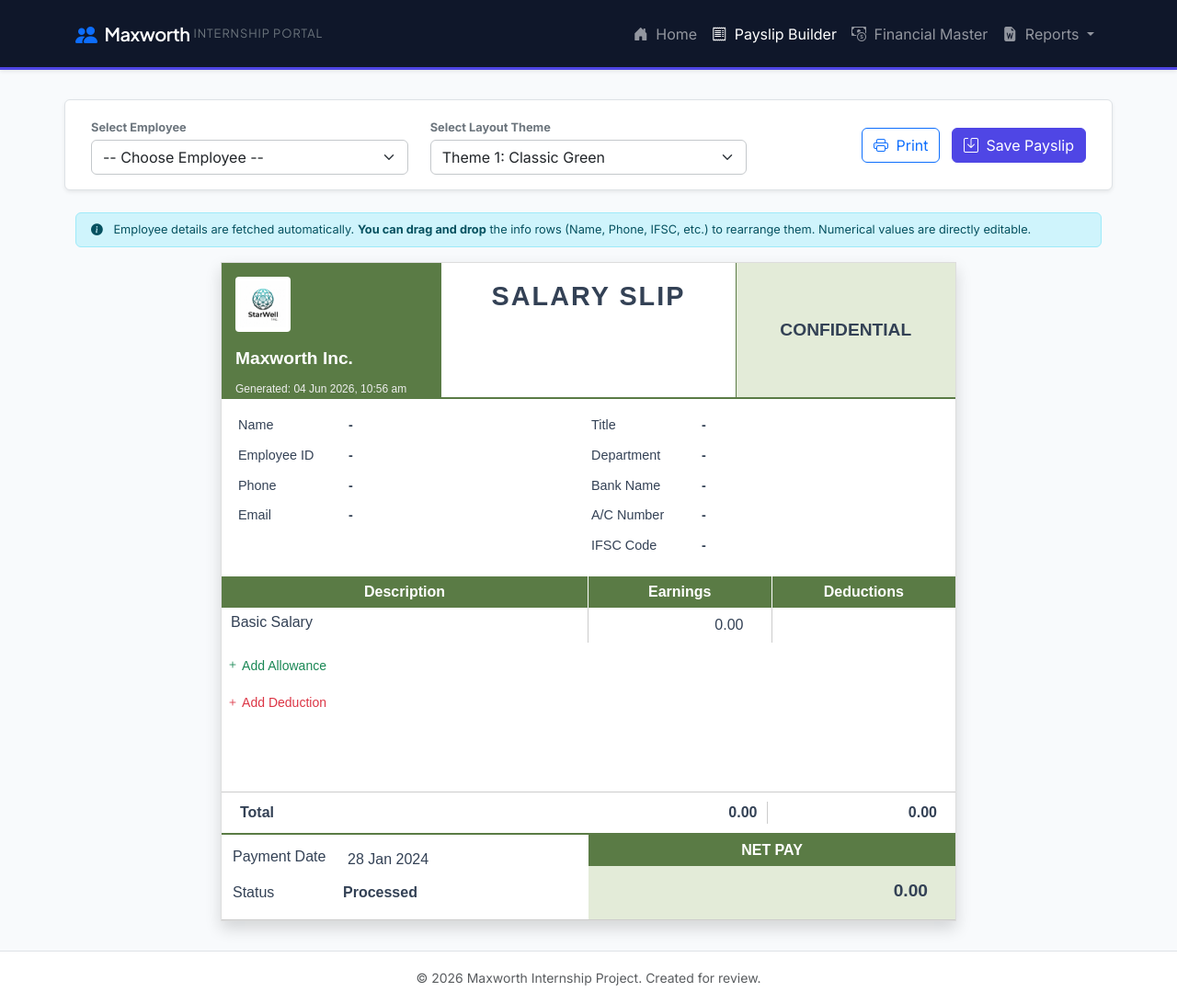
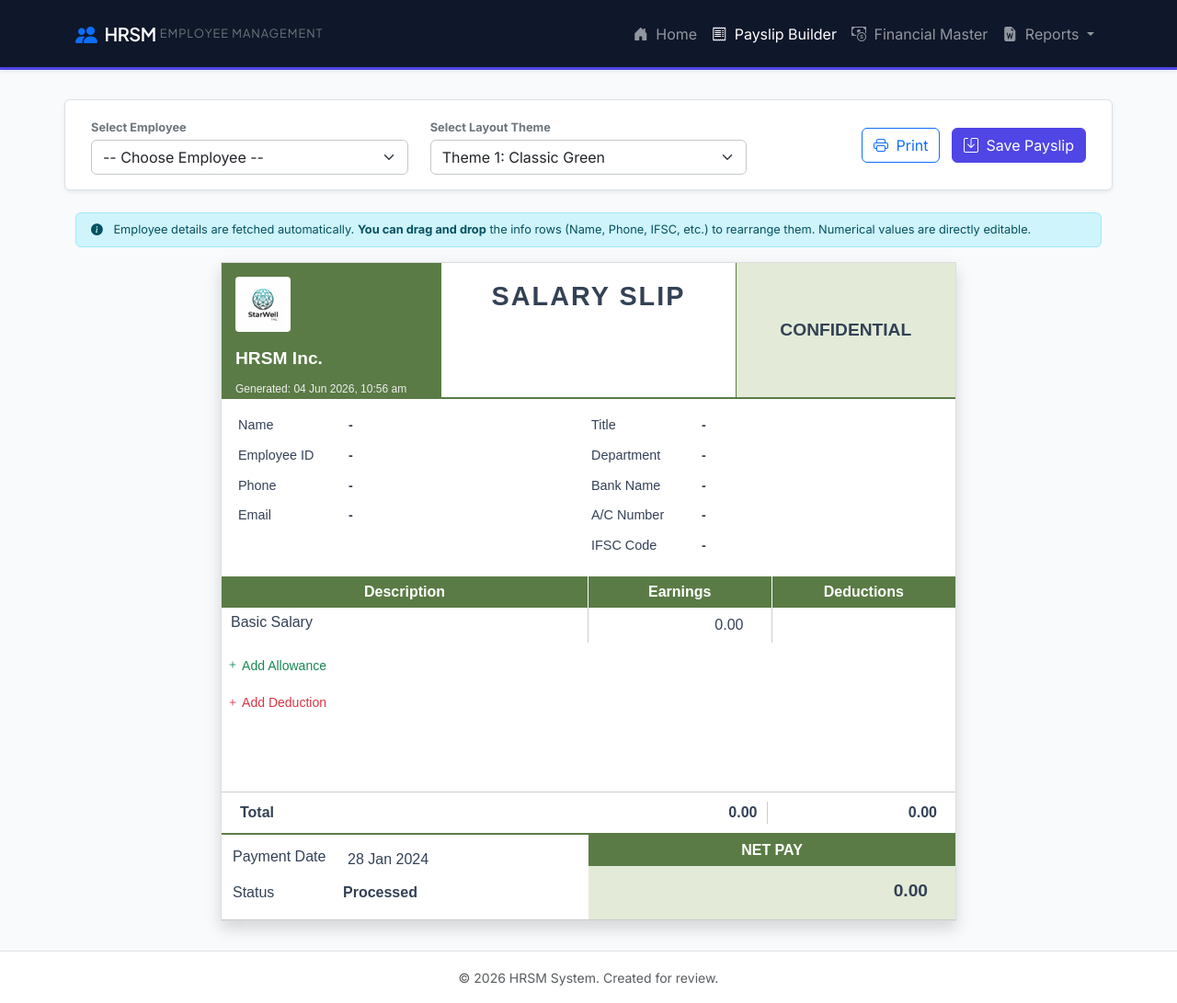
Before and after one commit to Yashm2610/Employee-Mangement-System, a Flask app: page /payslip_builder in a window 1280 px wide. Shown: the whole page at 92% size. Run offline with Flask 3, Linux system fonts and the light colour scheme; data that the repository does not hold is empty.

Commit message:
Rename project to HRSM

```diff
--- a/app.py
+++ b/app.py
@@ -1115,7 +1115,7 @@ def send_email(id):
 
     emp_id = employee['emp_id']
     receiver_email = employee['email']
-    sender_email = request.form.get('sender_email', 'admin@maxworth.com').strip()
+    sender_email = request.form.get('sender_email', 'admin@hrsm.com').strip()
     subject = request.form.get('subject', f"Update for {employee['emp_name']}")
     body = request.form.get('body', "Please review your latest documents.")
 
@@ -1195,7 +1195,7 @@ def view_payslip(id):
         domain_name = email_val.split('@')[1].split('.')[0]
         company_name = f"{domain_name.upper()} ENTERPRISE SOLUTIONS"
     else:
-        company_name = "MAXWORTH ENTERPRISE SOLUTIONS"
+        company_name = "HRSM ENTERPRISE SOLUTIONS"
 
     # Human-readable label map
     allowance_labels = {
--- a/generate_enterprise_dataset.py
+++ b/generate_enterprise_dataset.py
@@ -135,9 +135,9 @@ for i in range(1, NUM_EMPLOYEES + 1):
         emp_name = fake.name_female()
 
     # Unique Email
-    email = f"{emp_name.replace(' ', '.').lower()}{random.randint(1,999)}@maxworth.com"
+    email = f"{emp_name.replace(' ', '.').lower()}{random.randint(1,999)}@hrsm.com"
     while email in email_cache:
-        email = f"{emp_name.replace(' ', '.').lower()}{random.randint(1000,9999)}@maxworth.com"
+        email = f"{emp_name.replace(' ', '.').lower()}{random.randint(1000,9999)}@hrsm.com"
     email_cache.add(email)
 
     # Unique Phone
@@ -240,7 +240,7 @@ for i in range(1, NUM_EMPLOYEES + 1):
             resp_hrs = round(random.uniform(0.1, 48.0), 2)
             resp = (sent + timedelta(hours=resp_hrs)).strftime('%Y-%m-%d %H:%M:%S')
 
-        emails.append([emp_id, "admin@maxworth.com", email, subj, etype, sent.strftime('%Y-%m-%d %H:%M:%S'), resp, resp_hrs, status])
+        emails.append([emp_id, "admin@hrsm.com", email, subj, etype, sent.strftime('%Y-%m-%d %H:%M:%S'), resp, resp_hrs, status])
 
 # --------------------------
 # Write Outputs
--- a/templates/base.html
+++ b/templates/base.html
@@ -29,8 +29,8 @@
         <div class="container">
             <a class="navbar-brand d-flex align-items-center" href="{{ url_for('index') }}">
                 <i class="bi bi-people-fill me-2 fs-4 text-primary"></i>
-                <span class="fw-semibold">Maxworth</span>
-                <span class="text-secondary ms-1 fw-light text-uppercase fs-7 tracking-wider">Internship Portal</span>
+                <span class="fw-semibold">HRSM</span>
+                <span class="text-secondary ms-1 fw-light text-uppercase fs-7 tracking-wider">Employee Management</span>
             </a>
             <button class="navbar-toggler" type="button" data-bs-toggle="collapse" data-bs-target="#navbarNav">
                 <span class="navbar-toggler-icon"></span>
@@ -110,7 +110,7 @@
     <!-- Footer -->
     <footer class="footer mt-auto py-3 bg-light border-top">
         <div class="container text-center text-muted">
-            <small>&copy; 2026 Maxworth Internship Project. Created for review.</small>
+            <small>&copy; 2026 HRSM System. Created for review.</small>
         </div>
     </footer>
 
--- a/templates/payslip_builder.html
+++ b/templates/payslip_builder.html
@@ -180,7 +180,7 @@
         <div class="ps-header">
             <div class="ps-header-left">
                 <img src="{{ url_for('static', filename='logo.png') }}" class="ps-logo-img" alt="Company Logo">
-                <div class="ps-comp-name t-hide-3">Maxworth Inc.</div>
+                <div class="ps-comp-name t-hide-3">HRSM Inc.</div>
 
                 <div class="ps-gen-time">Generated: <span id="current-datetime"></span></div>
             </div>
```
